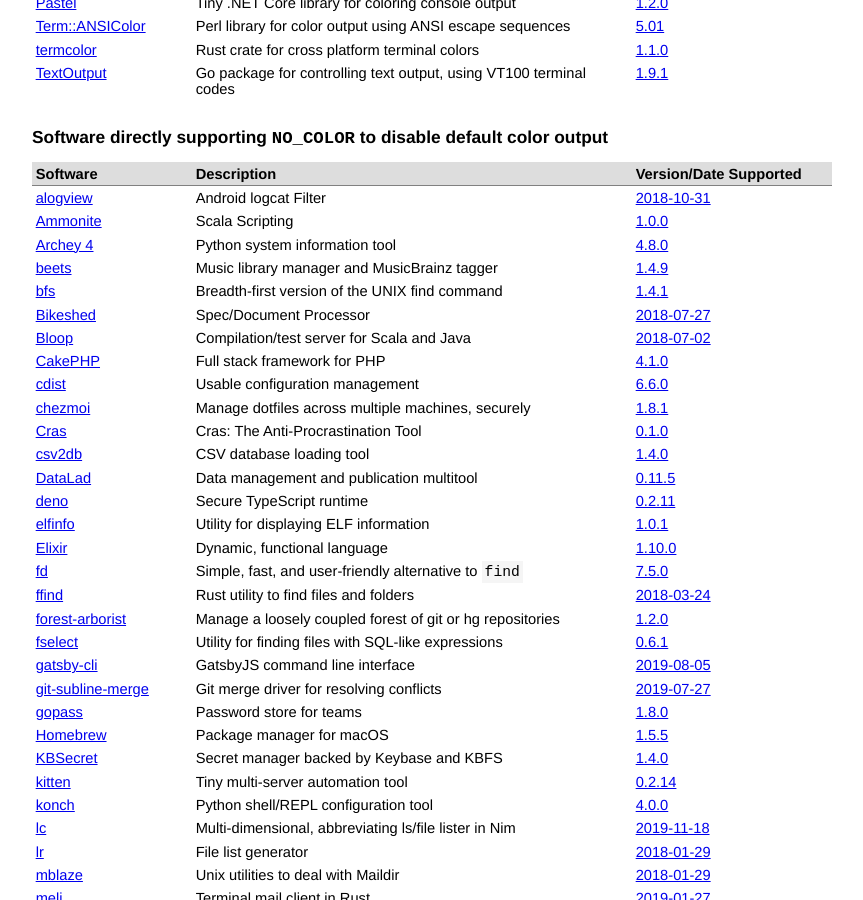
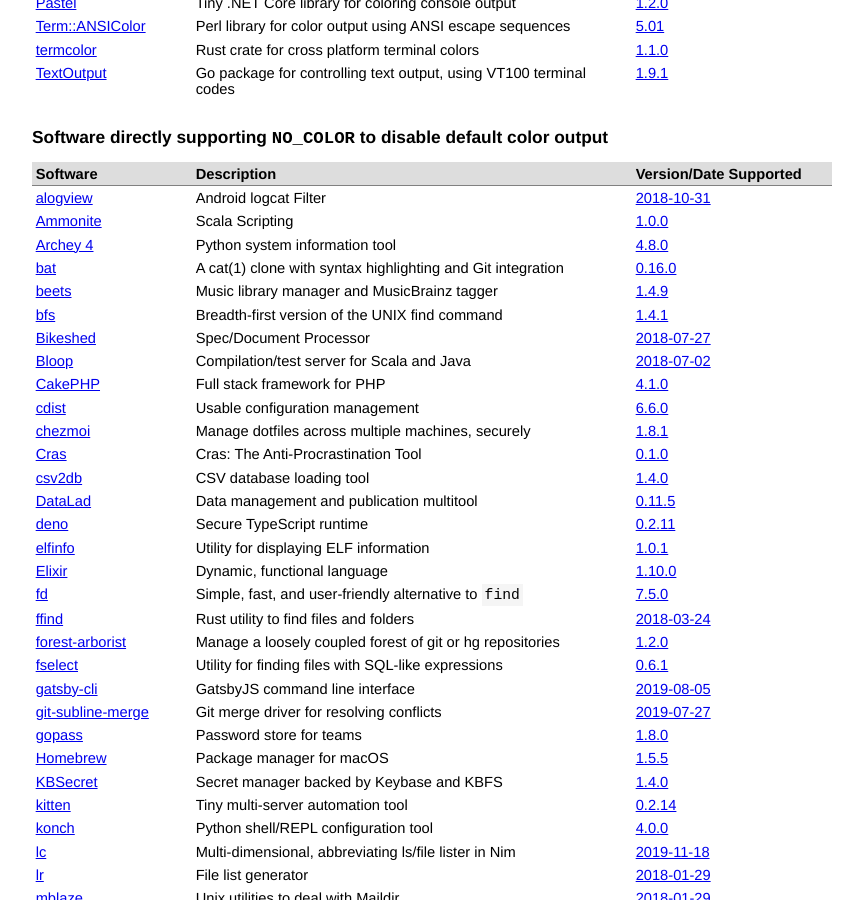
Before and after one commit to jcs/no_color, a Jekyll site: the page built from index.md, in a window 1280 px wide and 900 px high, scrolled down 724 px. Shown: the whole window, without its empty margins (208-1071 px from the left). Built offline with Jekyll 4.4.1, drawn with Linux system fonts in a browser that asks for light colours; our own code applies the rules of GitHub Pages for plain Markdown files.

Commit message:
Add bat to supporting software `NO_COLOR` list (#94)

```diff
--- a/index.md
+++ b/index.md
@@ -62,6 +62,7 @@ color via `NO_COLOR`.
 | [alogview](https://github.com/flimberger/alogview) | Android logcat Filter | [2018-10-31](https://github.com/flimberger/alogview/commit/785e5608711d92a1c41733f9ecfa3ed2d335a940) |
 | [Ammonite](https://github.com/lihaoyi/Ammonite) | Scala Scripting | [1.0.0](https://github.com/lihaoyi/Ammonite/releases/tag/1.0.0) |
 | [Archey 4](https://github.com/HorlogeSkynet/archey4) | Python system information tool | [4.8.0](https://github.com/HorlogeSkynet/archey4/releases/tag/v4.8.0) |
+| [bat](https://github.com/sharkdp/bat) | A cat(1) clone with syntax highlighting and Git integration | [0.16.0](https://github.com/sharkdp/bat/releases/tag/v0.16.0) |
 | [beets](https://github.com/beetbox/beets) | Music library manager and MusicBrainz tagger | [1.4.9](https://github.com/beetbox/beets/releases/tag/v1.4.9) |
 | [bfs](https://github.com/tavianator/bfs) | Breadth-first version of the UNIX find command | [1.4.1](https://github.com/tavianator/bfs/releases/tag/1.4.1) |
 | [Bikeshed](https://github.com/tabatkins/bikeshed) | Spec/Document Processor | [2018-07-27](https://github.com/tabatkins/bikeshed/commit/04ea123d607a8d4bed692ad73dda1cb343bb5bbe) |
```
